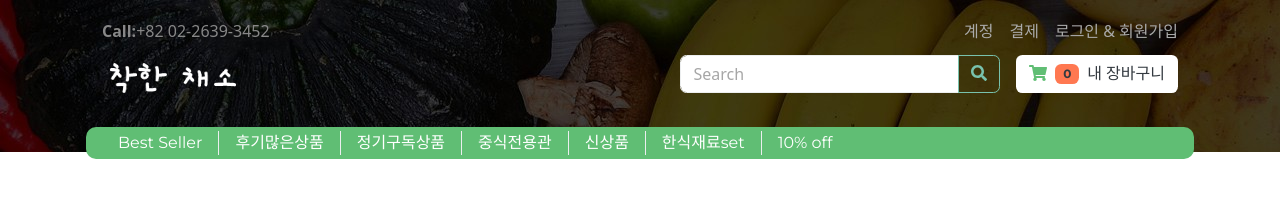
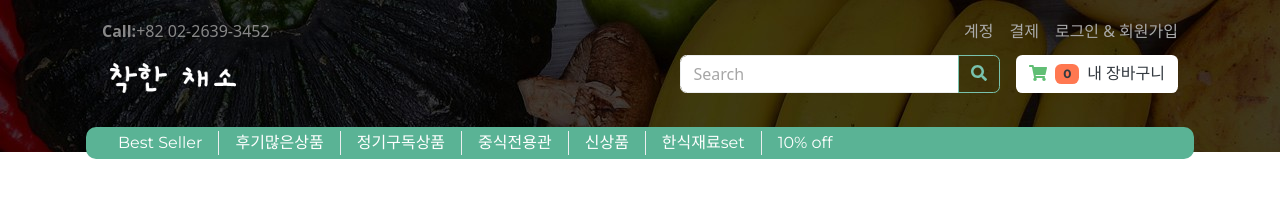
Before and after one commit to refurb-food-shopping-mall/client, a Vue app: page / in a window 1280 px wide. Shown: the top 217 px of the page. Built offline with nearby package versions, Linux system fonts and the light colour scheme; no server answers.

Commit message:
✏️ navbar - change color

```diff
--- a/src/components/NavBar.vue
+++ b/src/components/NavBar.vue
@@ -95,7 +95,7 @@ export default {
 
 <style scoped>
 .navbar-inner {
-  background-color: #60be74;
+  background-color: rgb(90, 179, 149);
   border-radius: 10px;
 }
 #navbar {
```
